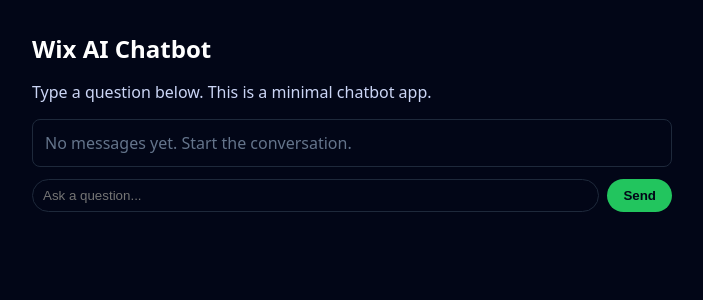
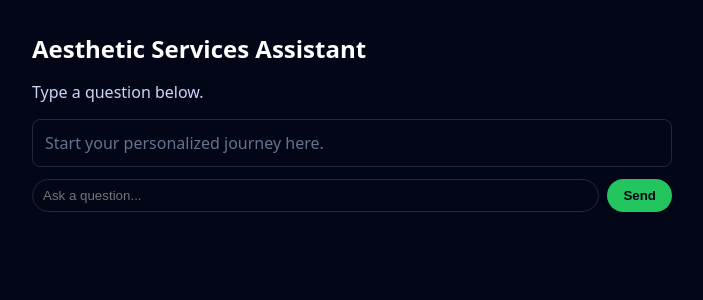
Before and after one commit to nurseericainjects-netizen/wix-ai-minimal-chatbot, a Next.js app: page / in a window 1280 px wide. Shown: the top 300 px of the page, without its empty margins (288-991 px from the left). Built offline with nearby package versions, Linux system fonts and the light colour scheme.

Commit message:
Update page.tsx

```diff
--- a/app/page.tsx
+++ b/app/page.tsx
@@ -62,9 +62,9 @@
       }}
     >
       <div style={{ width: "100%", maxWidth: 640 }}>
-        <h1 style={{ fontSize: 24, marginBottom: 8 }}>Wix AI Chatbot</h1>
+        <h1 style={{ fontSize: 24, marginBottom: 8 }}>Aesthetic Services Assistant</h1>
         <p style={{ marginBottom: 16, color: "#cbd5f5" }}>
-          Type a question below. This is a minimal chatbot app.
+          Type a question below.
         </p>
 
         <div
@@ -80,7 +80,7 @@
         >
           {messages.length === 0 && (
             <div style={{ color: "#64748b" }}>
-              No messages yet. Start the conversation.
+              Start your personalized journey here.
             </div>
           )}
           {messages.map((m, idx) => (
```
